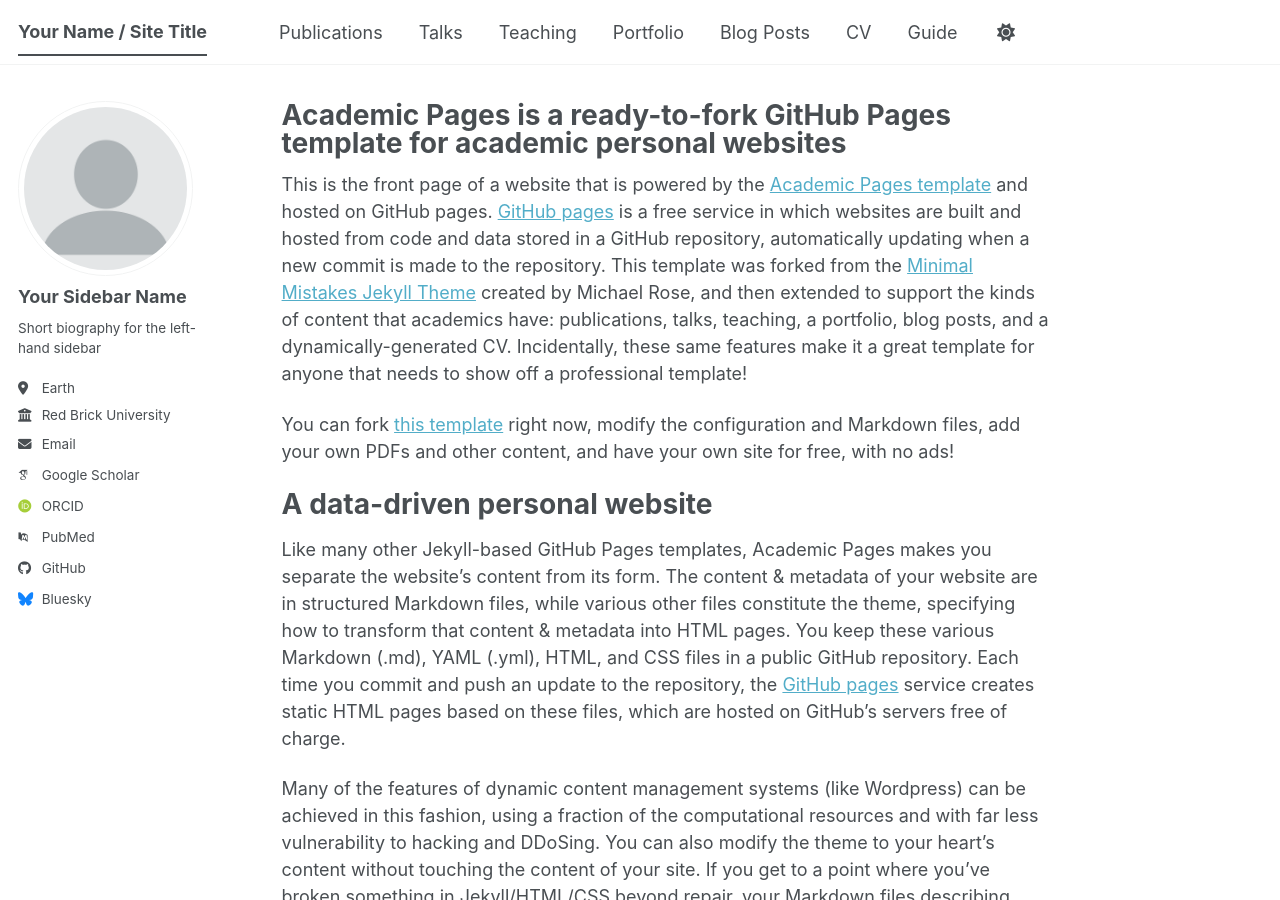
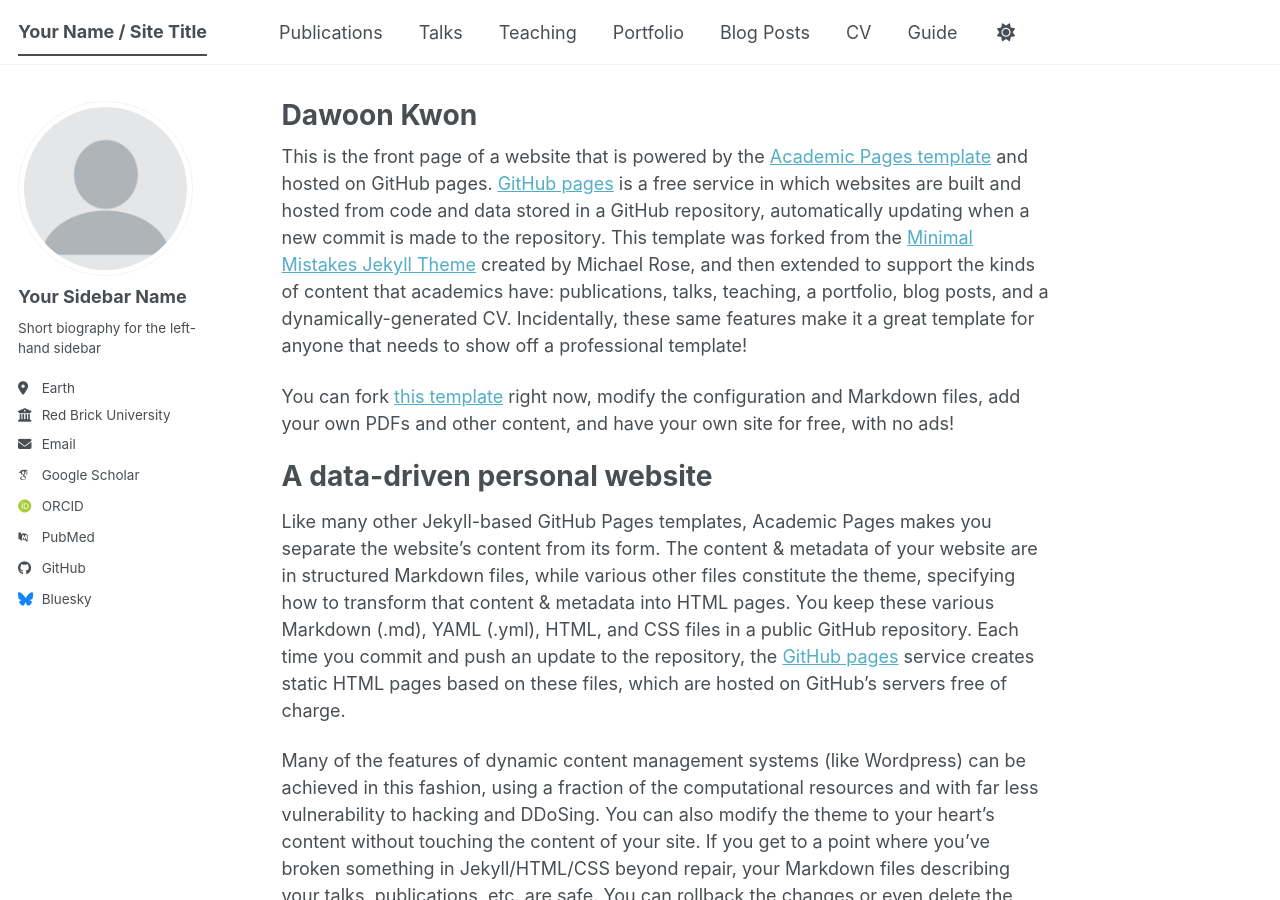
Before and after one commit to drawcodeboy/drawcodeboy.github.io, a Jekyll site: the page built from _pages/about.md, in a window 1280 px wide and 900 px high. Built offline with Jekyll 4.4.1, drawn with Linux system fonts in a browser that asks for light colours; some web fonts are replaced; a script bundle is joined from its source files by our own code; library files that are not in the unit come from our copies.

Commit message:
[Modify] _pages/about.md

```diff
--- a/_pages/about.md
+++ b/_pages/about.md
@@ -1,6 +1,6 @@
 ---
 permalink: /
-title: "Academic Pages is a ready-to-fork GitHub Pages template for academic personal websites"
+title: "Dawoon Kwon"
 author_profile: true
 redirect_from:
   - /about/
```
